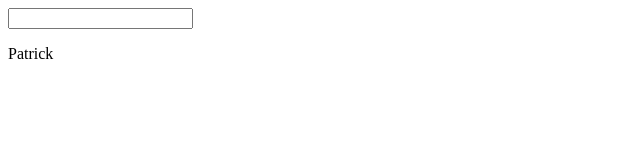
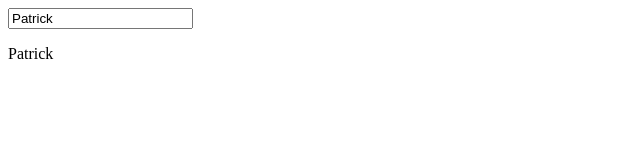
Before and after one commit to PatrickBoyn/angular-basics, an Angular app: page / in a window 1280 px wide. Shown: the top 160 px of the page, without its empty margins (0-640 px from the left). Built offline with nearby package versions, Linux system fonts and the light colour scheme.

Commit message:
Added ngModel.

```diff
--- a/src/app/app.component.html
+++ b/src/app/app.component.html
@@ -1,2 +1,2 @@
-<input type="text" />
+<input type="text" [(ngModel)]="name" />
 <p>{{ name }}</p>
```
